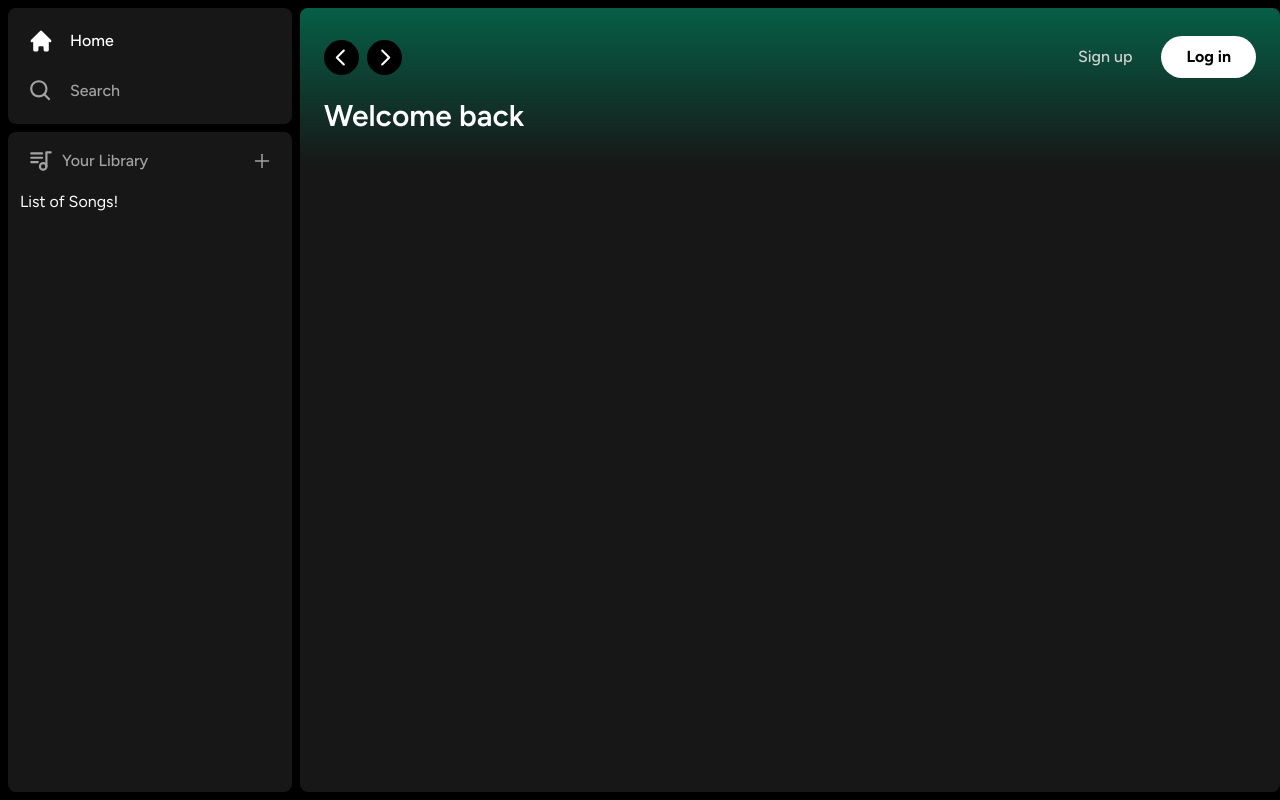
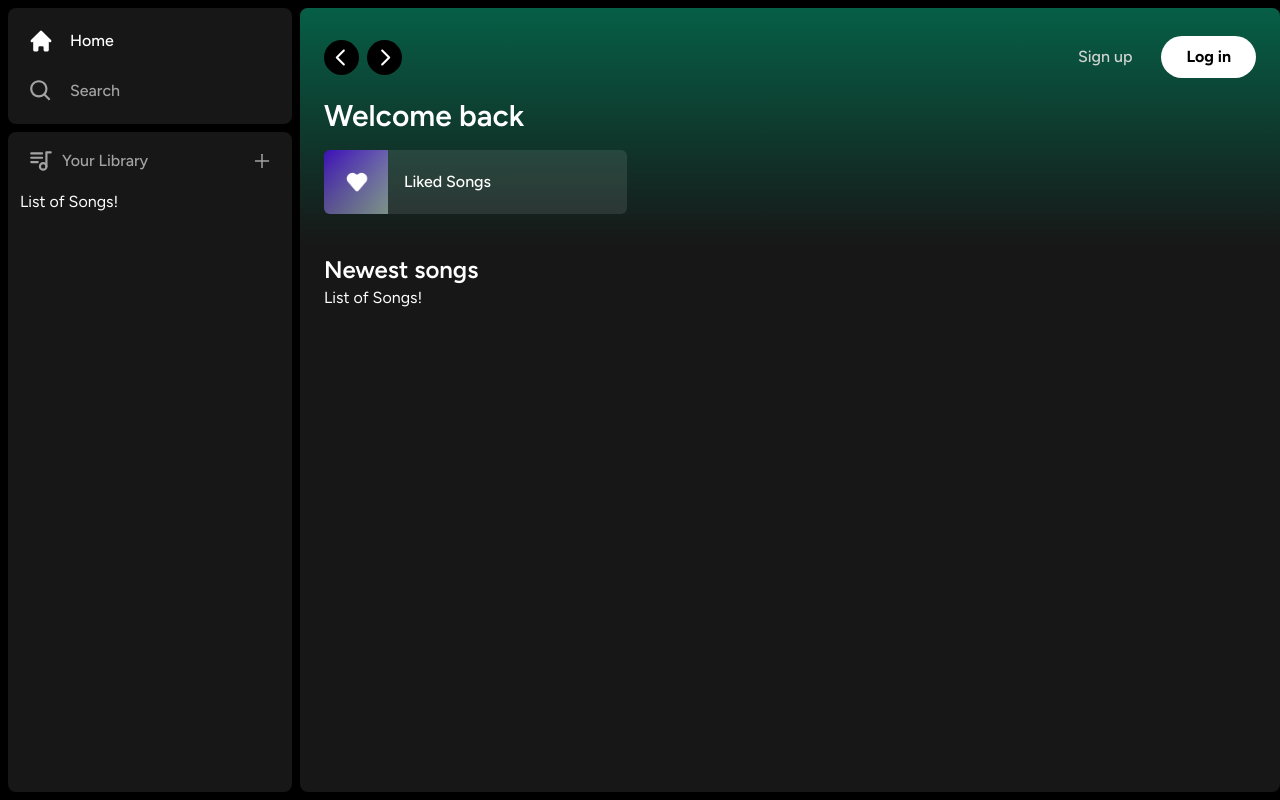
Before and after one commit to oladimejitaiwoodusote/Spotify-Mock, a Next.js app in the folder spotify-clone/: page / in a window 1280 px wide. Built offline with nearby package versions, Linux system fonts and the light colour scheme.

Commit message:
Layout v0

```diff
--- a/spotify-clone/app/(site)/page.tsx
+++ b/spotify-clone/app/(site)/page.tsx
@@ -1,4 +1,5 @@
 import Header from "@/components/Header";
+import ListItem from "@/components/ListItem";
 
 export default function Home() {
   return (
@@ -21,11 +22,35 @@
         >
           Welcome back
         </h1>
-        <div>
-
+        <div
+          className="
+            grid
+            grid-cols-1
+            sm:grid-cols-2
+            xl:grid-cols-3
+            2xl:grid-cols-4
+            gap-3
+            mt-4
+          "
+        >
+          <ListItem
+            image="/images/liked.png"
+            name="Liked Songs"
+            href="liked"
+          />
         </div>
       </div>
     </Header>
+    <div className="mt-2 mb-7 px-6">
+      <div className="flex justify-between items-center">
+        <h1 className="text-white text-2xl font-semibold">
+          Newest songs
+        </h1>
+      </div>
+      <div>
+        List of Songs!
+      </div>
+    </div>
     </div>
   );
 }
--- /dev/null
+++ b/spotify-clone/components/ListItem.tsx
@@ -0,0 +1,79 @@
+"use client";
+
+import Image from 'next/image';
+import {useRouter} from 'next/navigation'
+import { FaPlay } from "react-icons/fa"
+
+interface ListItemProps {
+    image: string;
+    name: string;
+    href: string;
+}
+
+const ListItem: React.FC<ListItemProps> = ({
+   image,
+   name,
+   href
+}) => {
+    const router = useRouter();
+
+    const onClick = () => {
+        // Add authentication before push
+        router.push(href)
+    }
+    return (
+        <button
+          onClick={onClick}
+          className="
+            relative
+            group
+            flex
+            items-center
+            rounded-md
+            overflow-hidden
+            gap-x-4
+            bg-neutral-100/10
+            hover:bg-neutral-100/20
+            transition
+            pr-4
+          "
+        >
+          <div className='
+            relative
+            min-h-[64px]
+            min-w-[64px]
+          '>
+            <Image
+              className='object-cover'
+              fill
+              src={image}
+              alt="Image"
+            />
+          </div>
+          <p className="font-medium truncate py-5">
+            {name}
+          </p>
+          <div
+            className="
+              absolute
+              transition
+              opacity-0
+              rounded-full
+              flex
+              items-center
+              justify-center
+              bg-green-500
+              p-4
+              drop-shadow-md
+              right-5
+              group-hover:opacity-100
+              hover:scale-110
+            "
+          >
+            <FaPlay className="text-black"/>
+          </div>
+        </button>
+    )
+}
+
+export default ListItem;
```
Also changed, not shown: spotify-clone/public/images/liked.png (added).
